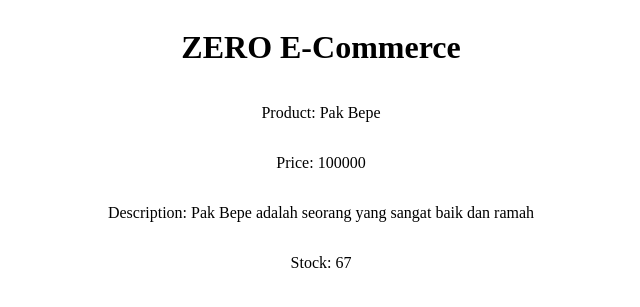
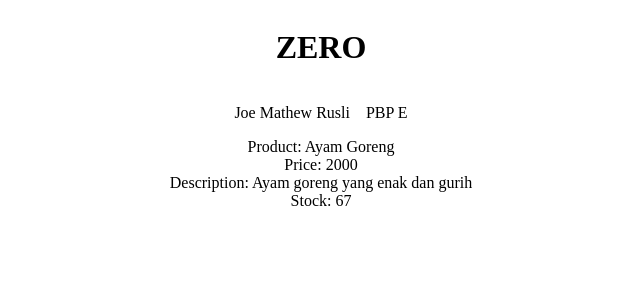
Before and after one commit to zerothy/zero-pbp, a Django app: page / in a window 1280 px wide. Shown: the top 307 px of the page, without its empty margins (319-959 px from the left). Run offline with Django 5.2, Linux system fonts and the light colour scheme.

Commit message:
add: app and names

```diff
--- a/main/templates/main.html
+++ b/main/templates/main.html
@@ -3,22 +3,49 @@
     <head>
         <title>ZERO E-Commerce</title>
         <style>
-            .product {
+            .justify-center {
+                justify-content: center;
+            }
+            .items-center {
+                align-items: center;
+            }
+            .flex-col {
                 display: flex;
                 flex-direction: column;
-                justify-content: center;
-                align-items: center;
+            }
+            .flex-row {
+                display: flex;
+                flex-direction: row;
+            }
+            .flex {
+                display: flex;
+            }
+            .gap-4 {
+                gap: 1rem;
+            }
+            .gap-1 {
+                gap: 0.25rem;
+            }
+            .m-0 {
+                margin: 0;
+            }
+            .p-0 {
+                padding: 0;
             }
         </style>
     </head>
 
     <body>
-        <div class="product">
-            <h1>ZERO E-Commerce</h1>
-            <p>Product: {{ name }}</p>
-            <p>Price: {{ price }}</p>
-            <p>Description: {{ description }}</p>
-            <p>Stock: {{ stock }}</p>
+        <div class="flex flex-col items-center justify-center">
+            <h1>{{ app_name }}</h1>
+            <div class="flex flex-row gap-4">
+                <p>{{ nama_panjang }}</p>
+                <p>{{ class_name }}</p>
+            </div>
+            <p class="m-0 p-0">Product: {{ name }}</p>
+            <p class="m-0 p-0">Price: {{ price }}</p>
+            <p class="m-0 p-0">Description: {{ description }}</p>
+            <p class="m-0 p-0">Stock: {{ stock }}</p>
         </div>
     </body>
 </html>
--- a/main/views.py
+++ b/main/views.py
@@ -3,9 +3,13 @@ from .models import Product
 
 def show_main(request):
     context = {
-        'name' : 'Pak Bepe',
-        'price': 100000,
-        'description': 'Pak Bepe adalah seorang yang sangat baik dan ramah',
+        'app_name': 'ZERO',
+        'nama_panjang': 'Joe Mathew Rusli',
+        'class_name': 'PBP E',
+
+        'name' : 'Ayam Goreng',
+        'price': 2000,
+        'description': 'Ayam goreng yang enak dan gurih',
         'stock': 67,
     }
 
```
Also changed, not shown: main/models.py (line endings or trailing spaces).
